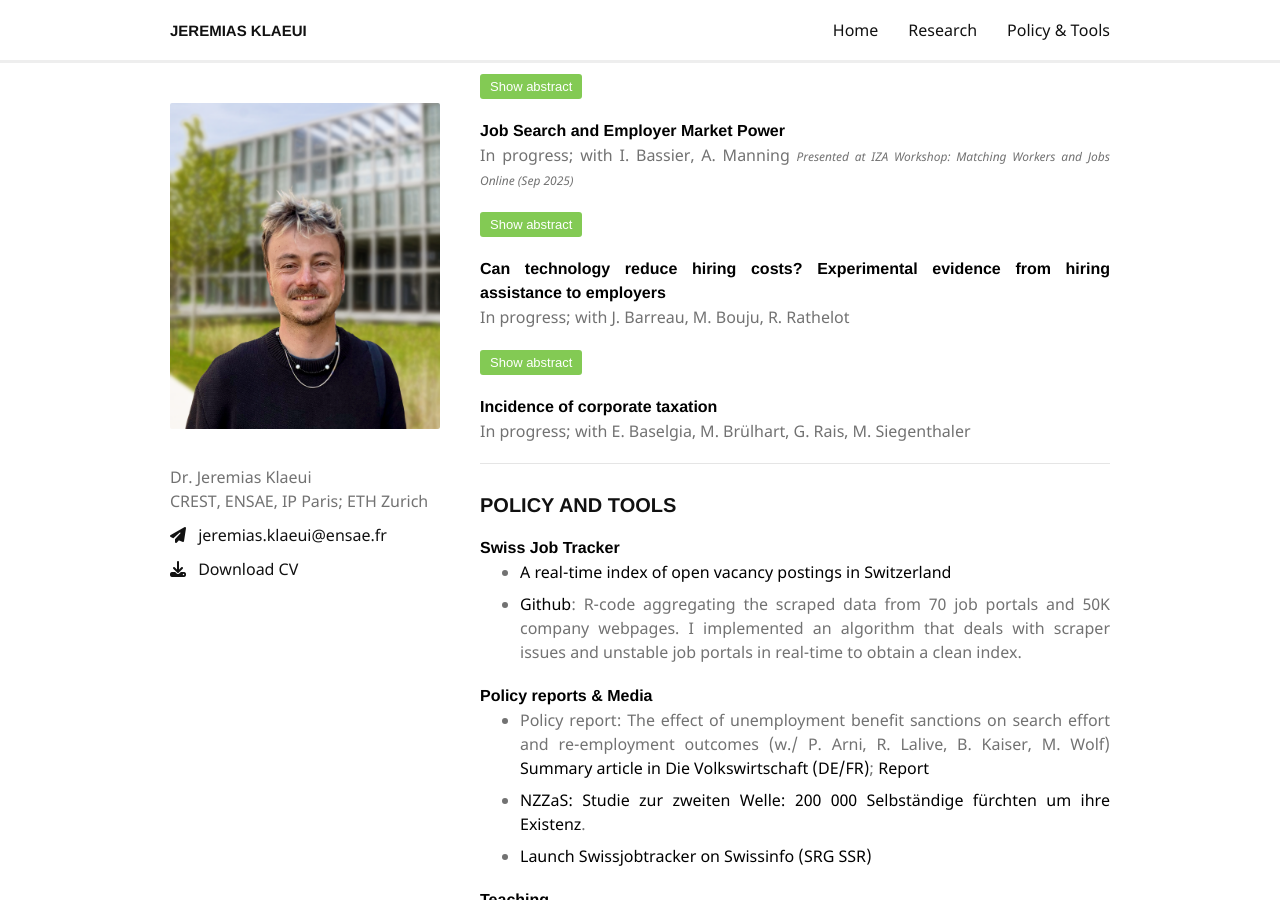
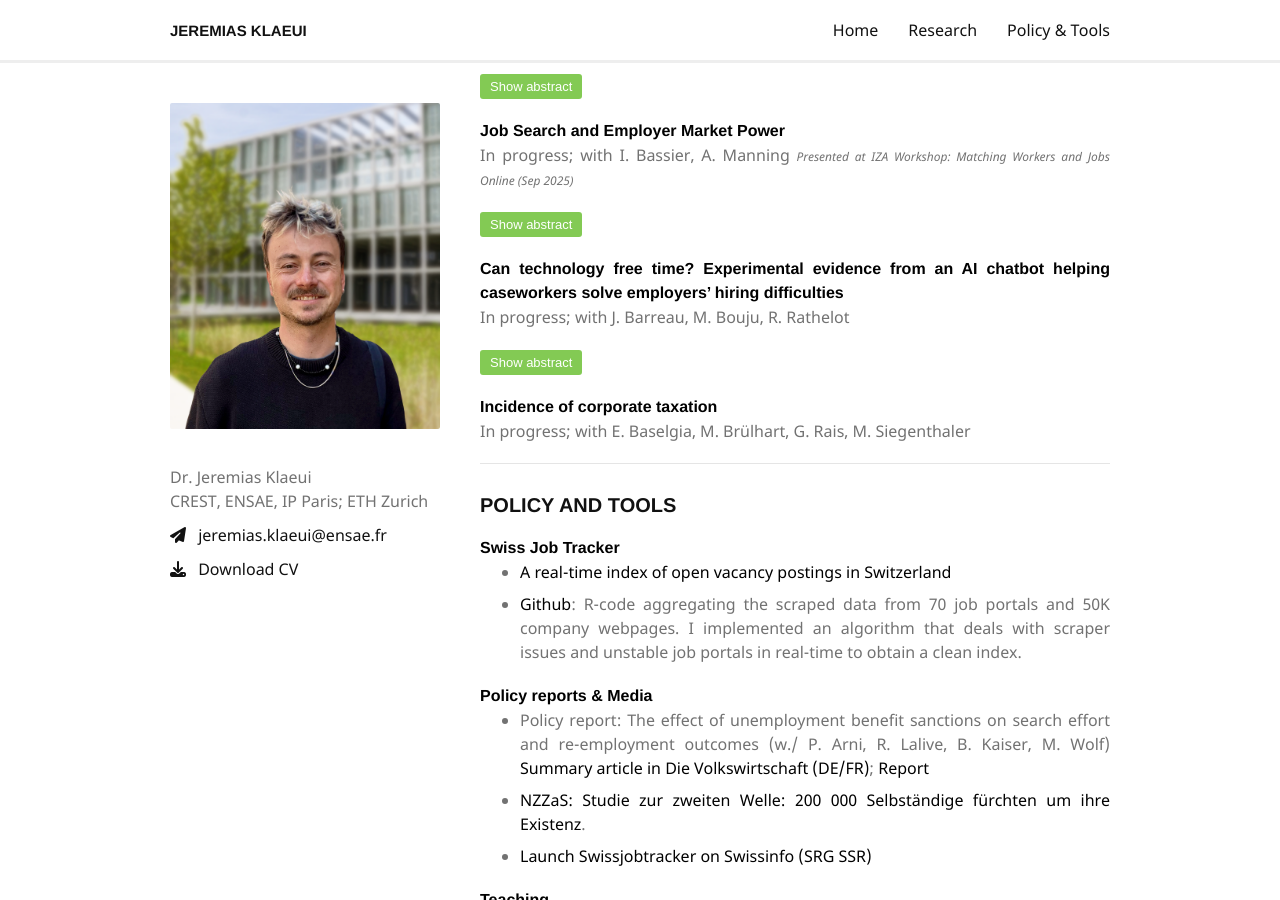
Before and after one commit to jklaeui/jklaeui.github.io, a Jekyll site: the page built from index.md, in a window 1280 px wide and 900 px high, scrolled down 774 px. Built offline with Jekyll 4.4.1, drawn with Linux system fonts in a browser that asks for light colours; nearby versions of some CDN libraries; our own code applies the rules of GitHub Pages for plain Markdown files.

Commit message:
Update caseworker AI paper title
Change title to "Can technology free time? Experimental evidence from an AI chatbot helping caseworkers solve employers' hiring difficulties"

🤖 Generated with [Claude Code](https://claude.com/claude-code)

Co-Authored-By: Claude Sonnet 4.5 <noreply@anthropic.com>

```diff
--- a/index.md
+++ b/index.md
@@ -46,7 +46,7 @@ This paper provides a framework for thinking about how the job search of workers
 </div>
 
 
-#### Can technology reduce hiring costs? Experimental evidence from hiring assistance to employers
+#### Can technology free time? Experimental evidence from an AI chatbot helping caseworkers solve employers' hiring difficulties
 In progress; with J. Barreau, M. Bouju, R. Rathelot
 
 <button class="show-button" onclick="toggleAbstract('abstract_caseworker_ai')">Show abstract</button>
```
